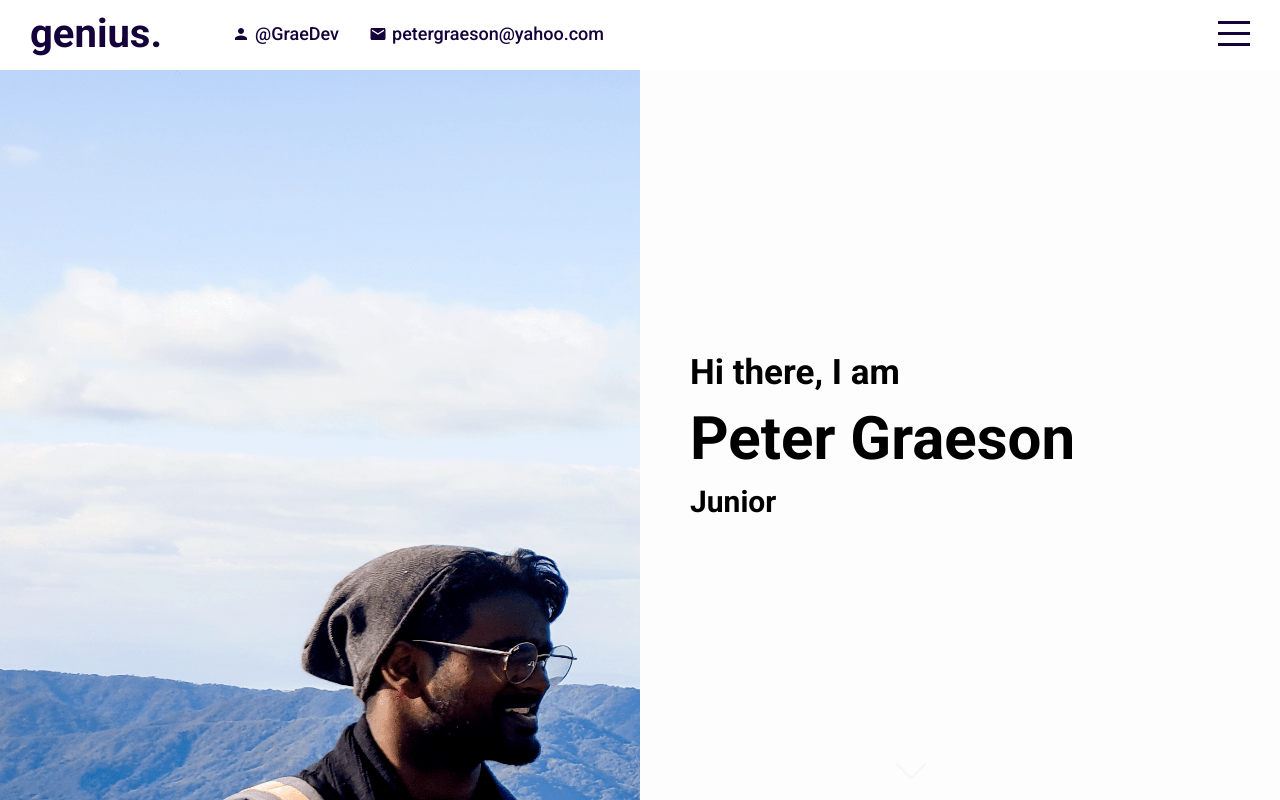
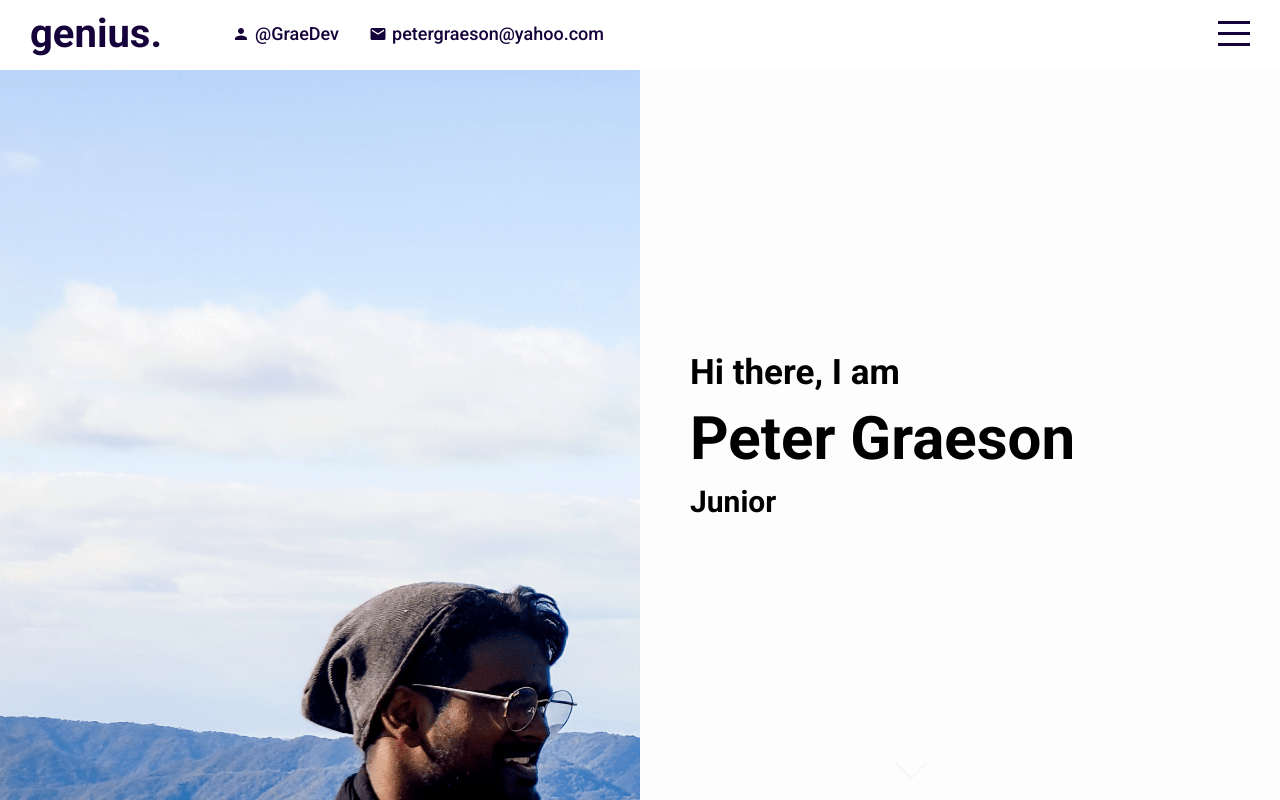
Before and after one commit to TheGraeDev/portfolio, a React (Create React App) app: page / in a window 1280 px wide. Built offline with nearby package versions, Linux system fonts and the light colour scheme.

Commit message:
Fresh update
I had to add a lot of comments to different sections so that I could understand the code in the event I forgot how it works

```diff
--- a/src/components/intro/Intro.jsx
+++ b/src/components/intro/Intro.jsx
@@ -12,7 +12,7 @@ export default function Intro() {
                 <div className="wrapper">{/*within this section there is a wrapper class that is basically introducing myself as a junior developer */}
                     <h2>Hi there, I am</h2>
                     <h1>Peter Graeson</h1>{/*h1 tends to be the main title and any incriment of that becomes smaller in size */}
-                    <h3>Junior<span></span></h3>
+                    <h3>Junior <span></span></h3>
                 </div>
                 <a href="#portfolio"> {/*This is an anchor element that pretains to the portfolio section of our website */}
                     <img src="assets/down.png" alt="" /> {/*within in the anchor element we are using an arrow pointed down image */}
--- a/src/components/intro/intro.scss
+++ b/src/components/intro/intro.scss
@@ -15,7 +15,7 @@
       img {
         //gives you finer control of the image itself so you can edit it to fit the square as you see fit
         width: 100%;
-        height: 90%; // reduced the size down due to the image being a little to tall
+        height: 97%; // reduced the size down due to the image being a little to tall
       }
     }
   }
@@ -41,6 +41,9 @@
       }
       h3 {
         font-size: 30px;
+        span{
+          font-size: inherit; // inherits the font size from h3 since span is within the
+        }
       }
     }
 
```
Also changed, not shown: package.json (+4 -4 lines), src/components/intro/Section=intro.txt (added), 1 other file (tests, documents, lock files or other folders).
